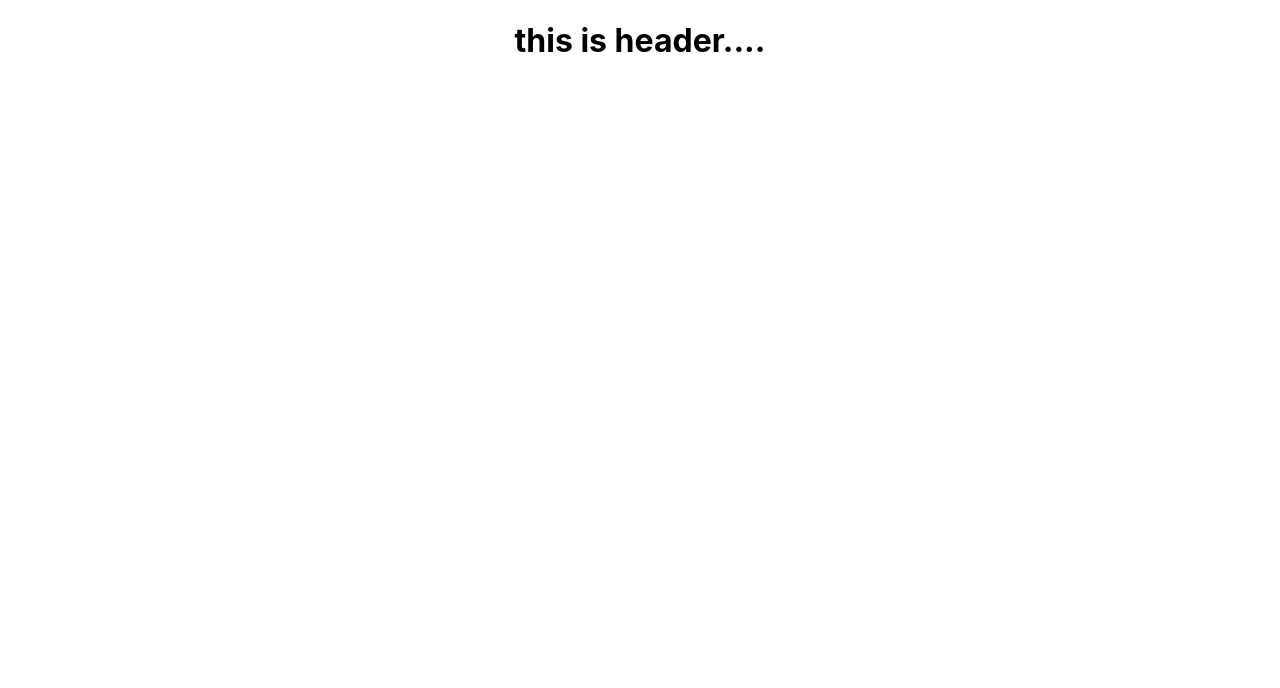
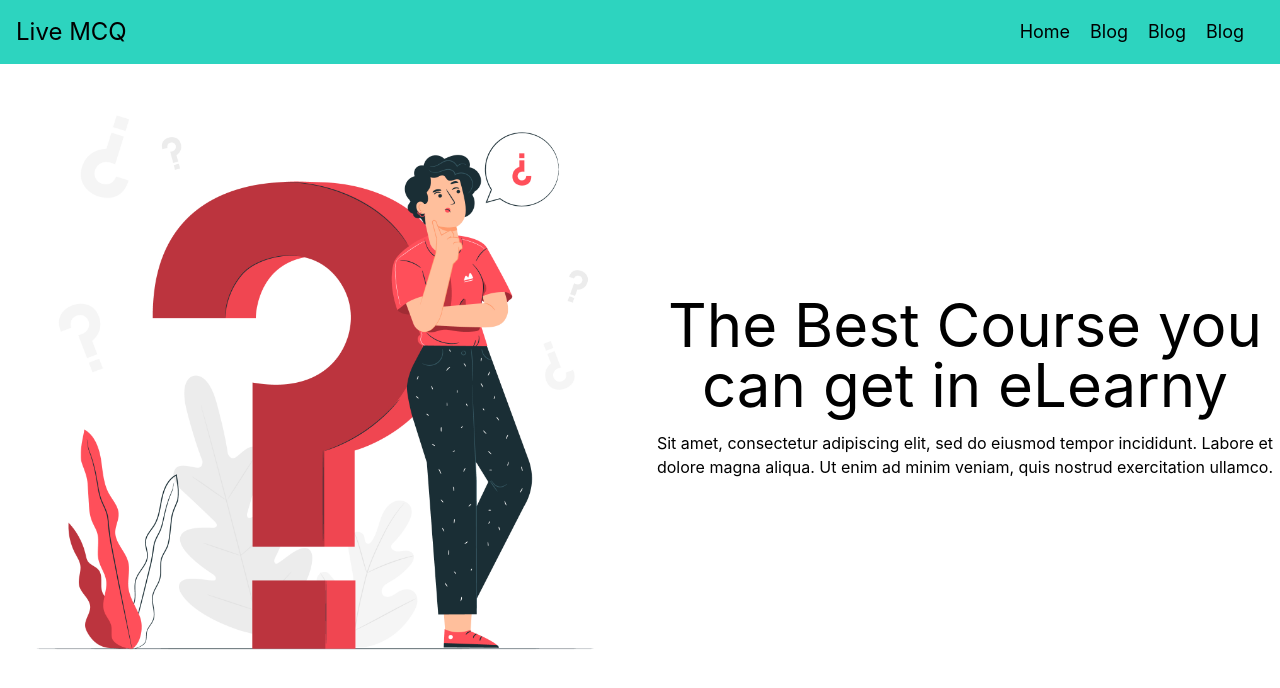
Before and after one commit to naymurweb/live-mcq, a React (Create React App) app: page / in a window 1280 px wide. Shown: the top 688 px of the page. Built offline with nearby package versions, Linux system fonts and the light colour scheme.

Commit message:
nav and home

```diff
--- a/package.json
+++ b/package.json
@@ -3,6 +3,7 @@
   "version": "0.1.0",
   "private": true,
   "dependencies": {
+    "@heroicons/react": "^2.0.13",
     "@testing-library/jest-dom": "^5.16.5",
     "@testing-library/react": "^13.4.0",
     "@testing-library/user-event": "^13.5.0",
@@ -35,5 +36,10 @@
       "last 1 firefox version",
       "last 1 safari version"
     ]
+  },
+  "devDependencies": {
+    "autoprefixer": "^10.4.13",
+    "postcss": "^8.4.19",
+    "tailwindcss": "^3.2.4"
   }
 }
--- /dev/null
+++ b/postcss.config.js
@@ -0,0 +1,6 @@
+module.exports = {
+  plugins: {
+    tailwindcss: {},
+    autoprefixer: {},
+  },
+}
--- a/src/App.js
+++ b/src/App.js
@@ -1,6 +1,7 @@
 
 import { createBrowserRouter,RouterProvider } from 'react-router-dom';
 import './App.css';
+import Home from './Components/Home/Home';
 import Main from './Layout/Main';
 
 function App() {
@@ -9,7 +10,9 @@ function App() {
   ])
   return (
     <div className="App">
+
      <RouterProvider router={router}></RouterProvider>
+     <Home></Home>
 
     </div>
   );
--- /dev/null
+++ b/src/Components/Header/Header.css
@@ -0,0 +1,4 @@
+nav a{
+    margin-right: 20px;
+
+}
--- a/src/Components/Header/Header.js
+++ b/src/Components/Header/Header.js
@@ -1,12 +1,36 @@
-import React from 'react';
+import React from "react";
+import { NavLink } from "react-router-dom";
+import "./Header.css";
+import { Bars3Icon, BeakerIcon } from '@heroicons/react/24/solid'
+
 
 const Header = () => {
-    return (
-        <div>
-            <h1>this is header....</h1>
+  return (
+    <div className=" bg-teal-400 p-4">
+      <div className="container mx-auto md:flex justify-between items-center">
+        <h3 className="text-2xl">Live MCQ</h3>
+        <nav className="text-lg md:flex">
+          <p>
+            <NavLink to="/home">Home</NavLink>
+          </p>
+          <p>
+            <NavLink to="/blog">Blog</NavLink>
+          </p>
 
-        </div>
-    );
+          <p>
+            <NavLink to="/blog">Blog</NavLink>
+          </p>
+          <p>
+            <NavLink to="/blog">Blog</NavLink>
+          </p>
+        </nav>
+
+        <Bars3Icon className="h-6 w- md:hidden"></Bars3Icon>
+
+
+      </div>
+    </div>
+  );
 };
 
 export default Header;
--- /dev/null
+++ b/src/Components/Home/Home.js
@@ -0,0 +1,24 @@
+import React from "react";
+import bgImg from "../Image/img1.jpg";
+
+const Home = () => {
+  return (
+
+      <div className="container mx-auto">
+        <div className="grid grid-cols-2 items-center gap-5 ">
+
+          <div className="">
+            <img src={bgImg} alt="" />
+          </div>
+
+          <div className="">
+            <h1 className="text-6xl my-4">The Best Course you can get in eLearny</h1>
+            <p>Sit amet, consectetur adipiscing elit, sed do eiusmod tempor incididunt. Labore et dolore magna aliqua. Ut enim ad minim veniam, quis nostrud exercitation ullamco.</p>
+          </div>
+
+        </div>
+      </div>
+  );
+};
+
+export default Home;
--- a/src/index.css
+++ b/src/index.css
@@ -1,3 +1,6 @@
+@tailwind base;
+@tailwind components;
+@tailwind utilities;
 body {
   margin: 0;
   font-family: -apple-system, BlinkMacSystemFont, 'Segoe UI', 'Roboto', 'Oxygen',
--- /dev/null
+++ b/tailwind.config.js
@@ -0,0 +1,8 @@
+/** @type {import('tailwindcss').Config} */
+module.exports = {
+  content: ["./src/**/*.{js,jsx,ts,tsx}"],
+  theme: {
+    extend: {},
+  },
+  plugins: [],
+};
```
Also changed, not shown: src/Components/Image/img1.jpg (added), 1 other file (tests, documents, lock files or other folders).
